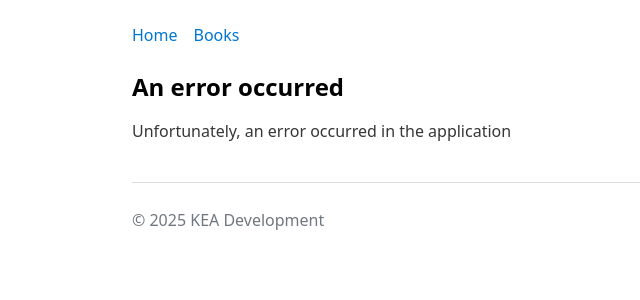
After one commit to wei1710/php_library_mvc_sample, a PHP site: page /App/Views/Errors/500.php in a window 1280 px wide. The commit adds this page. Shown: the top 300 px of the page, without its empty margins (108-748 px from the left). Run offline with PHP 8.4, Linux system fonts and the light colour scheme; data that the repository does not hold is empty.

Commit message:
fikset application

```diff
--- a/App/Views/Base/header.php
+++ b/App/Views/Base/header.php
@@ -5,6 +5,7 @@
     <meta name="viewport" content="width=device-width, initial-scale=1.0">
     <title><?=$pageTitle ?></title>
     <link rel="stylesheet" href="https://cdn.jsdelivr.net/npm/water.css@2/out/water.css">
+    <link rel="stylesheet" href="css/styles.css">
 </head>
 <body>
     <header>
--- /dev/null
+++ b/App/Views/Errors/500.php
@@ -0,0 +1,12 @@
+<?php include dirname(__DIR__) . '/Base/header.php'; ?>
+<?php include dirname(__DIR__) . '/Base/nav.php'; ?>
+    <main>
+        <section>
+            <header>
+                <h2>An error occurred</h2>
+            </header>
+            <p>Unfortunately, an error occurred in the application</p>
+            <?=$errorInfo ?? '' ?>
+        </section>
+    </main>
+<?php include dirname(__DIR__) . '/Base/footer.php'; ?>
--- a/App/Views/Home/index.php
+++ b/App/Views/Home/index.php
@@ -1,5 +1,5 @@
-<?php include dirname(__DIR__) . '../Base/header.php'; ?>
-<?php include dirname(__DIR__) . '../Base/nav.php'; ?>
+<?php include dirname(__DIR__) . '/Base/header.php'; ?>
+<?php include dirname(__DIR__) . '/Base/nav.php'; ?>
     <main>
         <p>Welcome to Library <?=$library ?>, in the future <?=$futureLibrary ?></p>
         <section>
@@ -13,4 +13,4 @@
             </ul>
         </section>
     </main>
-<?php include dirname(__DIR__) . '../Base/footer.php'; ?>
+<?php include dirname(__DIR__) . '/Base/footer.php'; ?>
--- /dev/null
+++ b/public/css/styles.css
@@ -0,0 +1,20 @@
+:root {
+    --colorError: red;
+}
+
+nav > ul {
+    display: flex;
+    flex-flow: row nowrap;
+    gap: 1rem;
+    padding-left: 0;
+
+    li {
+        list-style-type: none;
+    }
+}
+
+#error {
+    border: thick solid var(--colorError);
+    border-radius: 1rem;
+    padding: 0 1rem;
+}
--- a/public/index.php
+++ b/public/index.php
@@ -16,6 +16,12 @@ spl_autoload_register(function ($class) {
 });
 
 /**
+ * Custom error and exception handling
+ */
+set_error_handler('Core\Error::errorHandler');
+set_exception_handler('Core\Error::exceptionHandler');
+
+/**
  * Routing
  */
 $router = new Core\Router();
```
Also changed, not shown: App/Config.php (added, +8 -0 lines), App/Views/Errors/404.php (added, +12 -0 lines), Core/Error.php (added, +59 -0 lines), README.md, public/.htaccess, 2 other files.
